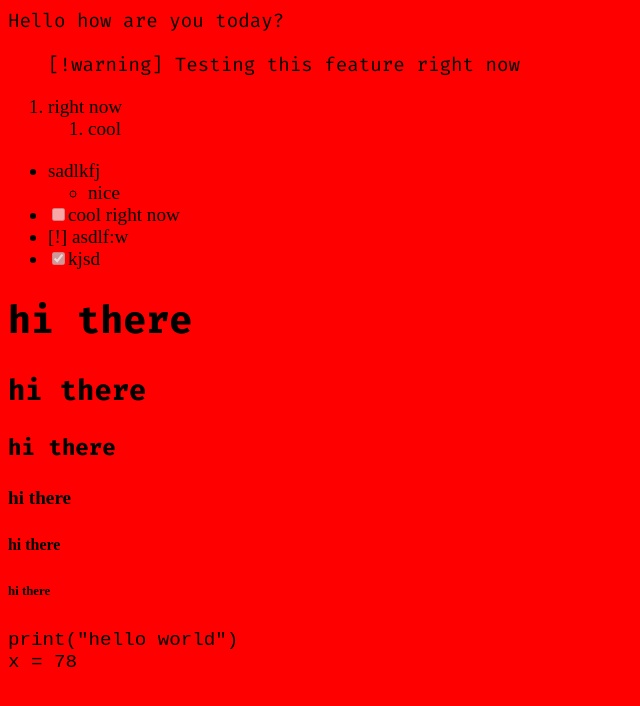
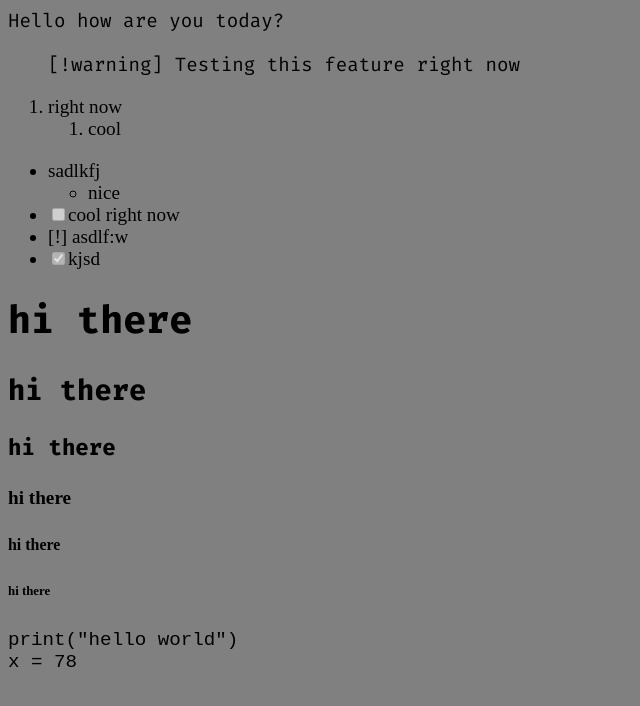
Before and after one commit to cubeDHS2017/cubedhs2017.github.io, a Jekyll site: the page built from _posts/2025-02-18-Test second post.md, in a window 1280 px wide. Shown: the top 706 px of the page, without its empty margins (0-640 px from the left). Built offline with Jekyll 4.4.1, drawn with Linux system fonts in a browser that asks for light colours.

Commit message:
making it look a little nicer

```diff
--- a/_layouts/post.html
+++ b/_layouts/post.html
@@ -5,7 +5,7 @@
     @import url('https://fonts.googleapis.com/css2?family=Fira+Code:wght@300..700&display=swap');
 
     :root {
-        background-color: red;
+        background-color: grey;
     }
 
     a, p, h1, h2, h3 {
```
Also changed, not shown: .obsidian/workspace.json, 3 other files.
